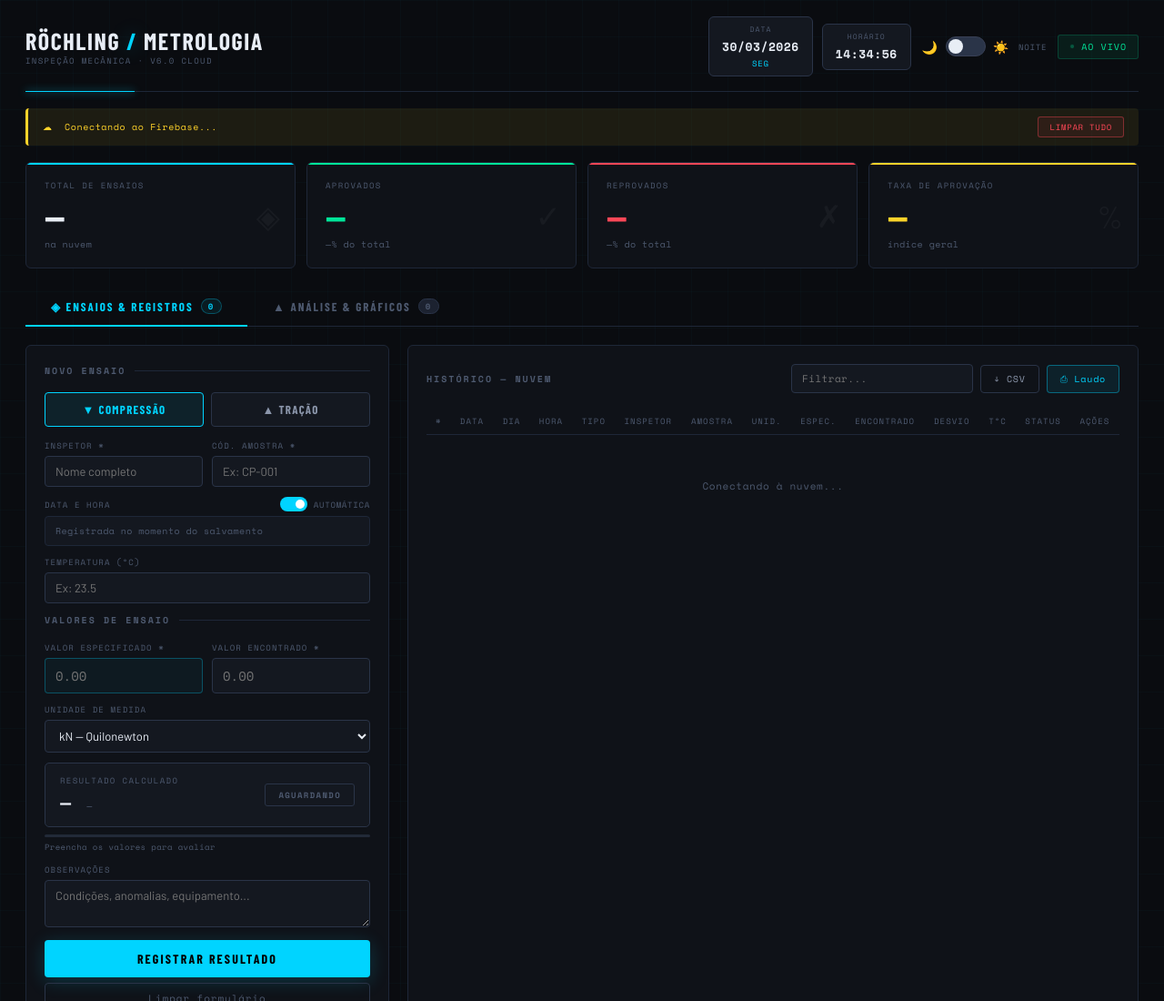
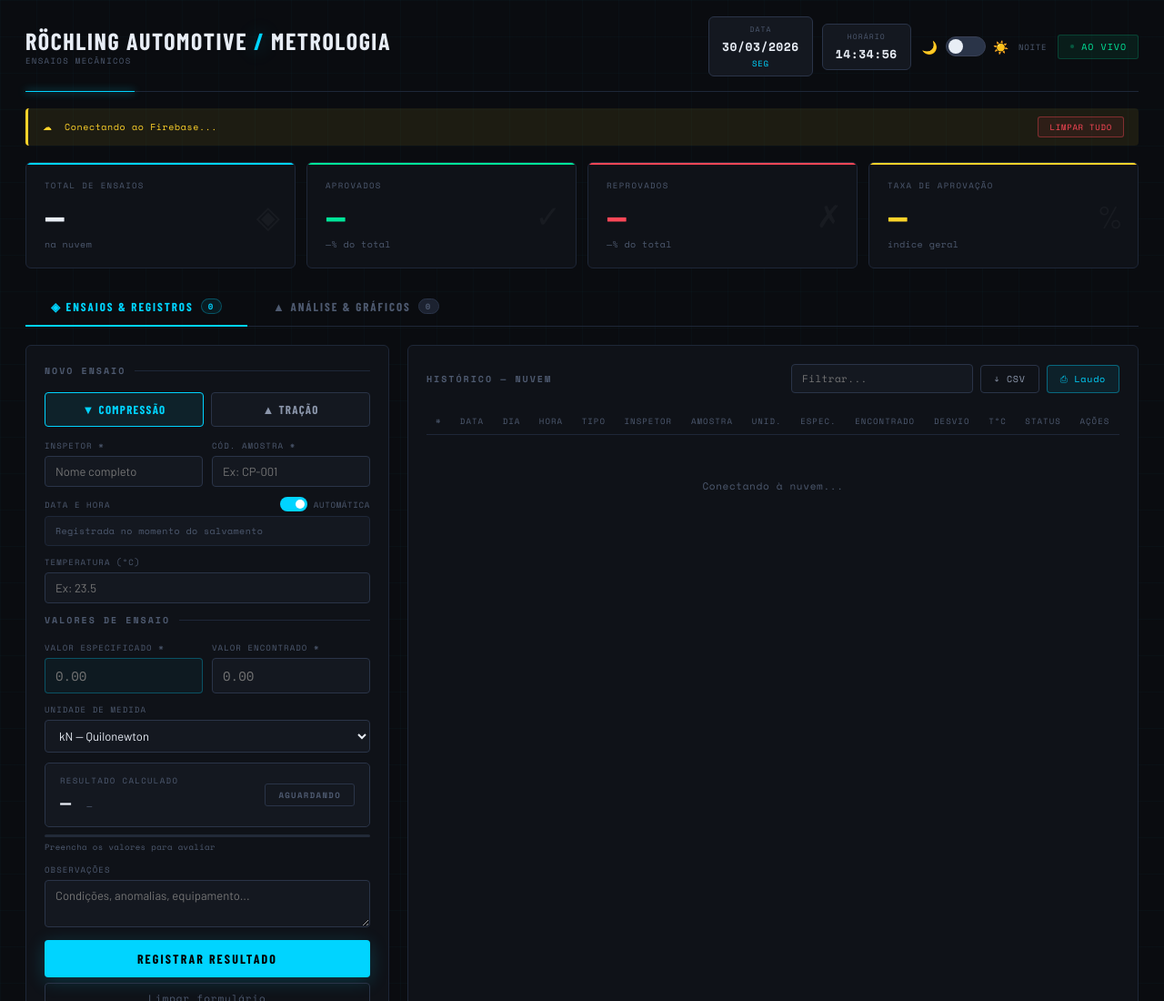
Before and after one commit to aplicativosrochling/testes_laboratorio, a plain HTML site: page index.html in a window 1280 px wide. Shown: the top 1100 px of the page at 91% size. Drawn offline with nearby package versions, Linux system fonts and the light colour scheme; no server answers; a web font is replaced by a local one.

Commit message:
Update index.html

```diff
--- a/index.html
+++ b/index.html
@@ -474,8 +474,8 @@
 <header>
   <div class="logo-wrap">
     <div>
-      <div class="logo-title">Röchling <em>/</em> Metrologia</div>
-      <div class="logo-sub">Inspeção Mecânica · v6.0 Cloud</div>
+      <div class="logo-title">Röchling Automotive <em>/</em> Metrologia</div>
+      <div class="logo-sub">Ensaios Mecânicos</div>
     </div>
   </div>
   <div class="header-right">
```
